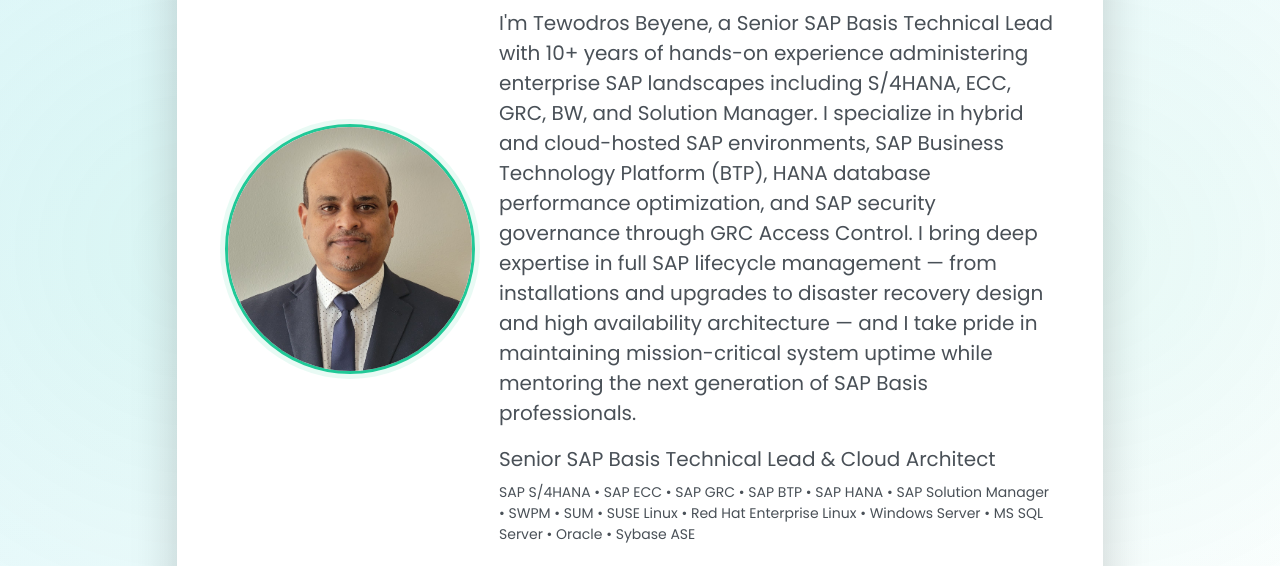
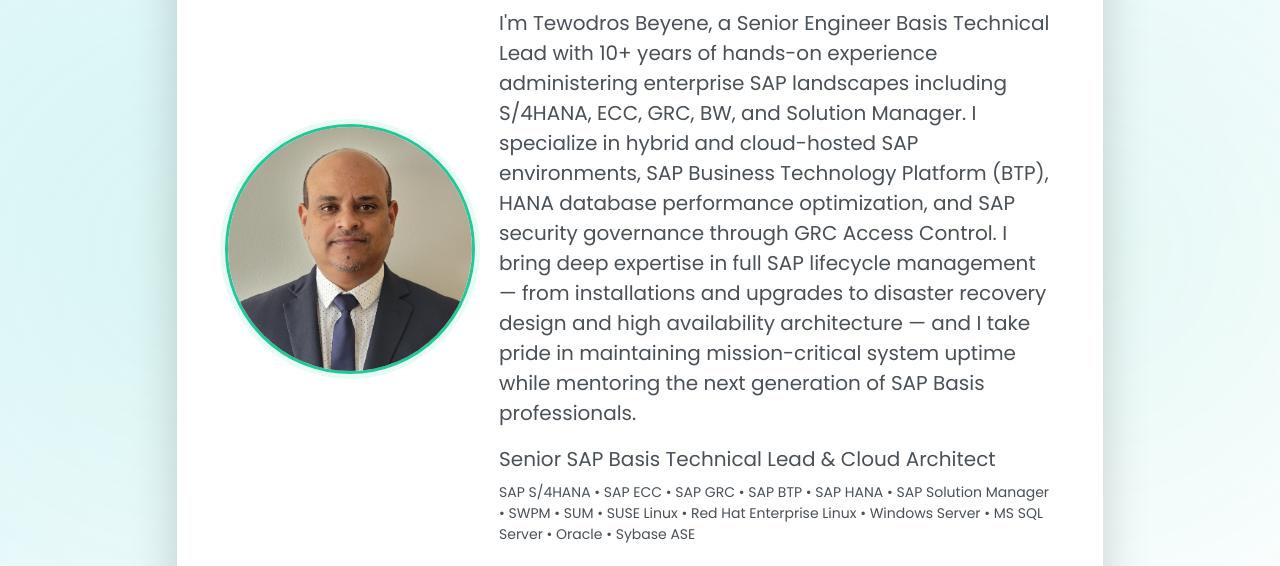
Before and after one commit to solomontessema/tewodrosbeyene.com, a plain HTML site: page index.html in a window 1280 px wide. Shown: the part 216-782 px from the top of the page. Drawn offline with nearby package versions, Linux system fonts and the light colour scheme.

Commit message:
I did some minor change.

```diff
--- a/index.html
+++ b/index.html
@@ -67,7 +67,7 @@
             <div class="flex-grow-1 text-center text-md-start hero-card-content">
               <span id="heroTags" class="badge rounded-pill bg-primary-subtle text-primary-emphasis fw-semibold mb-3 fs-6">SAP S/4HANA • SAP BTP • GRC • HANA • Cloud</span>
               <h1 class="display-4 fw-bold mb-3 text-dark" id="fullName">Tewodros Beyene</h1>
-              <p class="lead mb-3 text-muted">I&#x27;m Tewodros Beyene, a Senior SAP Basis Technical Lead with 10+ years of hands-on experience administering enterprise SAP landscapes including S/4HANA, ECC, GRC, BW, and Solution Manager. I specialize in hybrid and cloud-hosted SAP environments, SAP Business Technology Platform (BTP), HANA database performance optimization, and SAP security governance through GRC Access Control. I bring deep expertise in full SAP lifecycle management — from installations and upgrades to disaster recovery design and high availability architecture — and I take pride in maintaining mission-critical system uptime while mentoring the next generation of SAP Basis professionals.</p><p class="lead mb-2 text-muted" id="headline">Senior SAP Basis Technical Lead & Cloud Architect</p>
+              <p class="lead mb-3 text-muted">I&#x27;m Tewodros Beyene, a Senior Engineer Basis Technical Lead with 10+ years of hands-on experience administering enterprise SAP landscapes including S/4HANA, ECC, GRC, BW, and Solution Manager. I specialize in hybrid and cloud-hosted SAP environments, SAP Business Technology Platform (BTP), HANA database performance optimization, and SAP security governance through GRC Access Control. I bring deep expertise in full SAP lifecycle management — from installations and upgrades to disaster recovery design and high availability architecture — and I take pride in maintaining mission-critical system uptime while mentoring the next generation of SAP Basis professionals.</p><p class="lead mb-2 text-muted" id="headline">Senior SAP Basis Technical Lead & Cloud Architect</p>
               <p class="mb-4 text-secondary small" id="stackLine">SAP S/4HANA • SAP ECC • SAP GRC • SAP BTP • SAP HANA • SAP Solution Manager • SWPM • SUM • SUSE Linux • Red Hat Enterprise Linux • Windows Server • MS SQL Server • Oracle • Sybase ASE</p>
               <div class="d-flex gap-2 justify-content-center justify-content-md-start">
                 <a href="#resume" class="btn btn-warning btn-lg"><i class="fa-solid fa-id-badge me-2"></i>See Resume</a>
```
